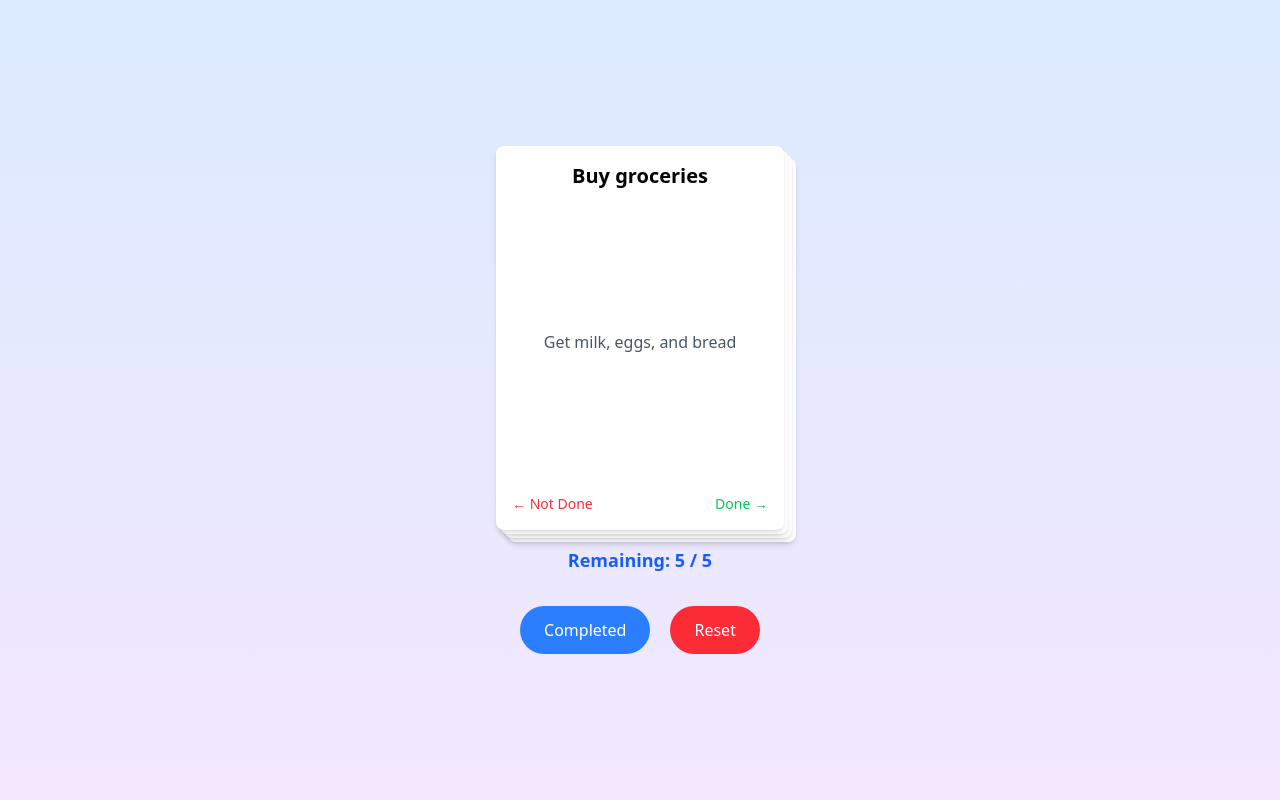
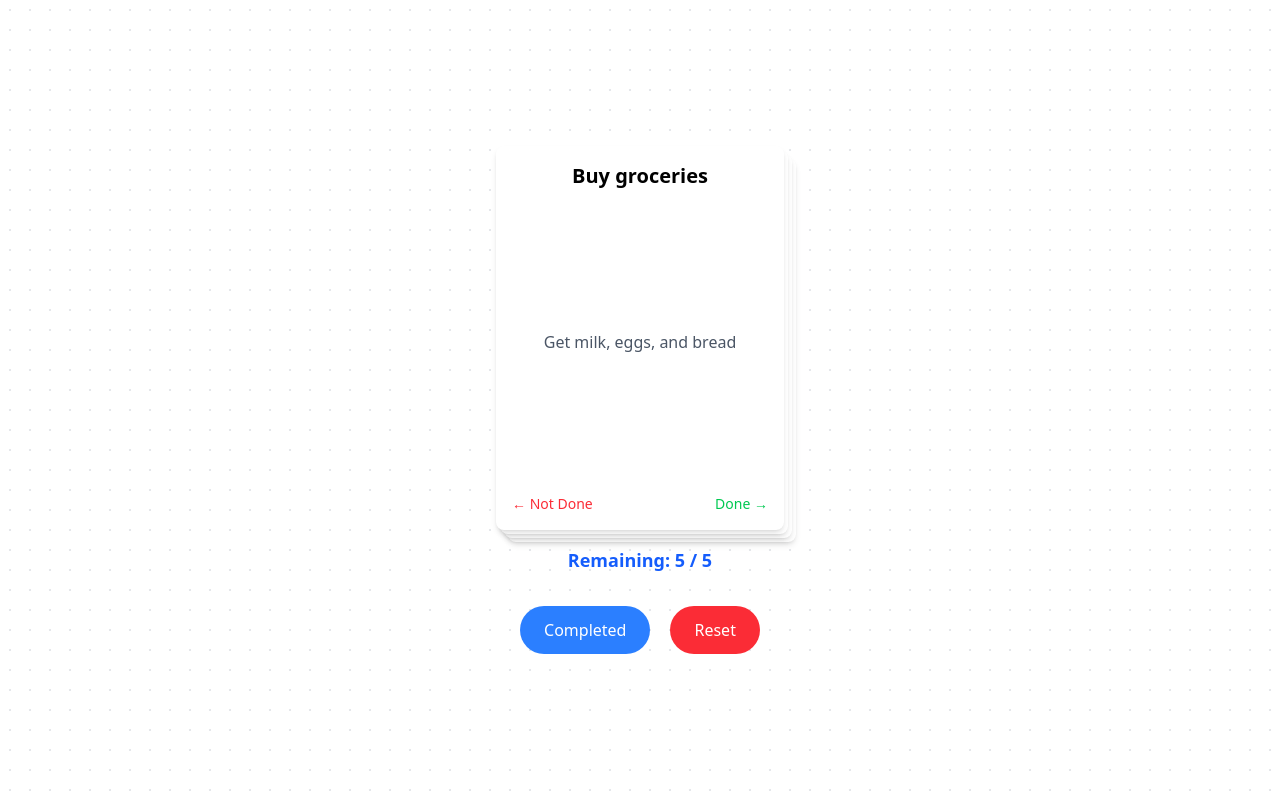
Before and after one commit to benborla/swipe-todo, a React (Vite) app: page / in a window 1280 px wide. Built offline with nearby package versions, Linux system fonts and the light colour scheme.

Commit message:
updated UI

```diff
--- a/src/App.tsx
+++ b/src/App.tsx
@@ -3,7 +3,7 @@ import { SwipeTodo } from '@/components/SwipeTodo'
 
 const App: React.FC = () => {
   return (
-    <div className="App">
+    <div className="App antialiased bg-[radial-gradient(#e5e7eb_1px,transparent_1px)] bg-[size:20px_20px] bg-white">
       <SwipeTodo />
     </div>
   )
--- a/src/components/SwipeTodo/index.tsx
+++ b/src/components/SwipeTodo/index.tsx
@@ -18,9 +18,6 @@ export const SwipeTodo = () => {
   }, [activeTodos.length, currentIndex])
 
   const transitions = useTransition(currentIndex, {
-    // from: { opacity: 0, transform: 'translate3d(-50%,0,0)' },
-    // enter: { opacity: 1, transform: 'translate3d(0%,0,0)' },
-    // leave: { opacity: 0, transform: 'translate3d(100%,0,0)' },
     from: { opacity: 1 },
     enter: { opacity: 1 },
     leave: { opacity: 0 },
@@ -48,7 +45,7 @@ export const SwipeTodo = () => {
   }
 
   return (
-    <div className="flex flex-col items-center justify-center min-h-screen bg-gradient-to-b from-blue-100 to-purple-100">
+    <div className="min-h-screen p-10 flex flex-col items-center justify-center">
       {!showCompleted && (
         <>
           <div className="relative w-72 h-96">
```
